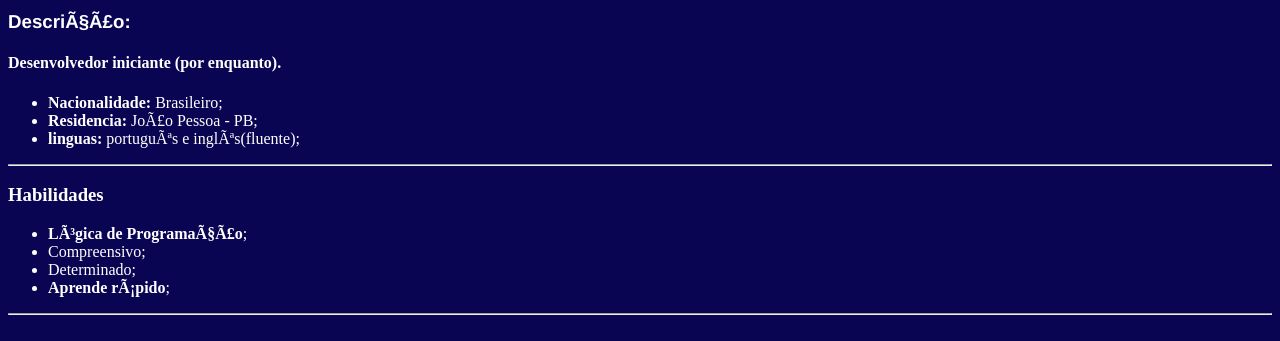
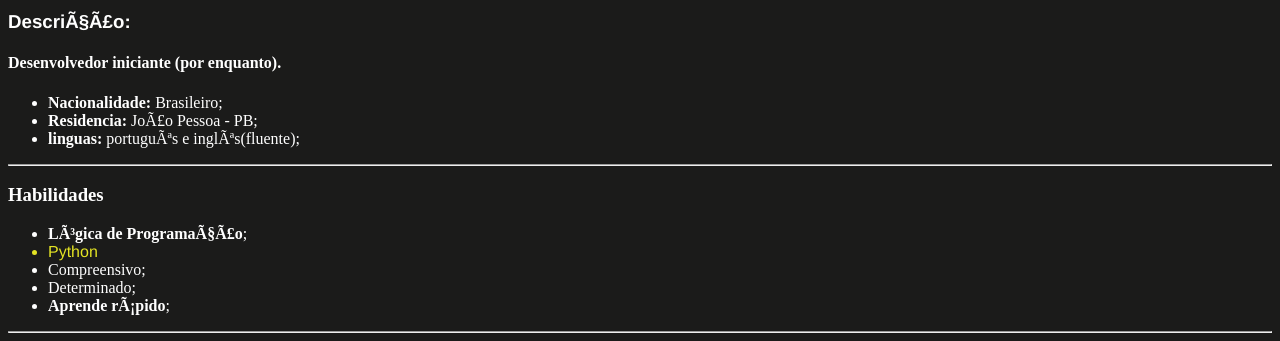
Before and after one commit to hlremanuel16/hlremanuel16.github.io, a plain HTML site: page index.html in a window 1280 px wide. Shown: the part 535-876 px from the top of the page. Drawn offline with Linux system fonts and the light colour scheme.

Commit message:
mudança na cor de fundo e algumas fontes

```diff
--- a/index.html
+++ b/index.html
@@ -5,7 +5,7 @@
         <title>Portifólio DEV</title>
         <style>
             body {
-                background-color:#0a0552;
+                background-color:#1B1B1A;
                 color: rgb(255, 255, 255);
             }
             .picture-treatment{
@@ -13,6 +13,11 @@
             }
             .namedescription{
                 font-family: 'Franklin Gothic Medium', 'Arial Narrow', Arial, sans-serif;
+            }
+            .pythonname{
+                font-family: Helvetica, sans-serif;
+                font-weight: 300;
+                color: rgb(228, 228, 36);
             }
 
         </style>
@@ -42,6 +47,7 @@
         <h3 id="Habilidades">Habilidades</h3>
         <ul>
             <li><strong>Lógica de Programação</strong>;</li>
+            <li class="pythonname">Python</li>
             <li>Compreensivo;</li>
             <li>Determinado;</li>
             <li><strong>Aprende rápido</strong>;</li>
```
